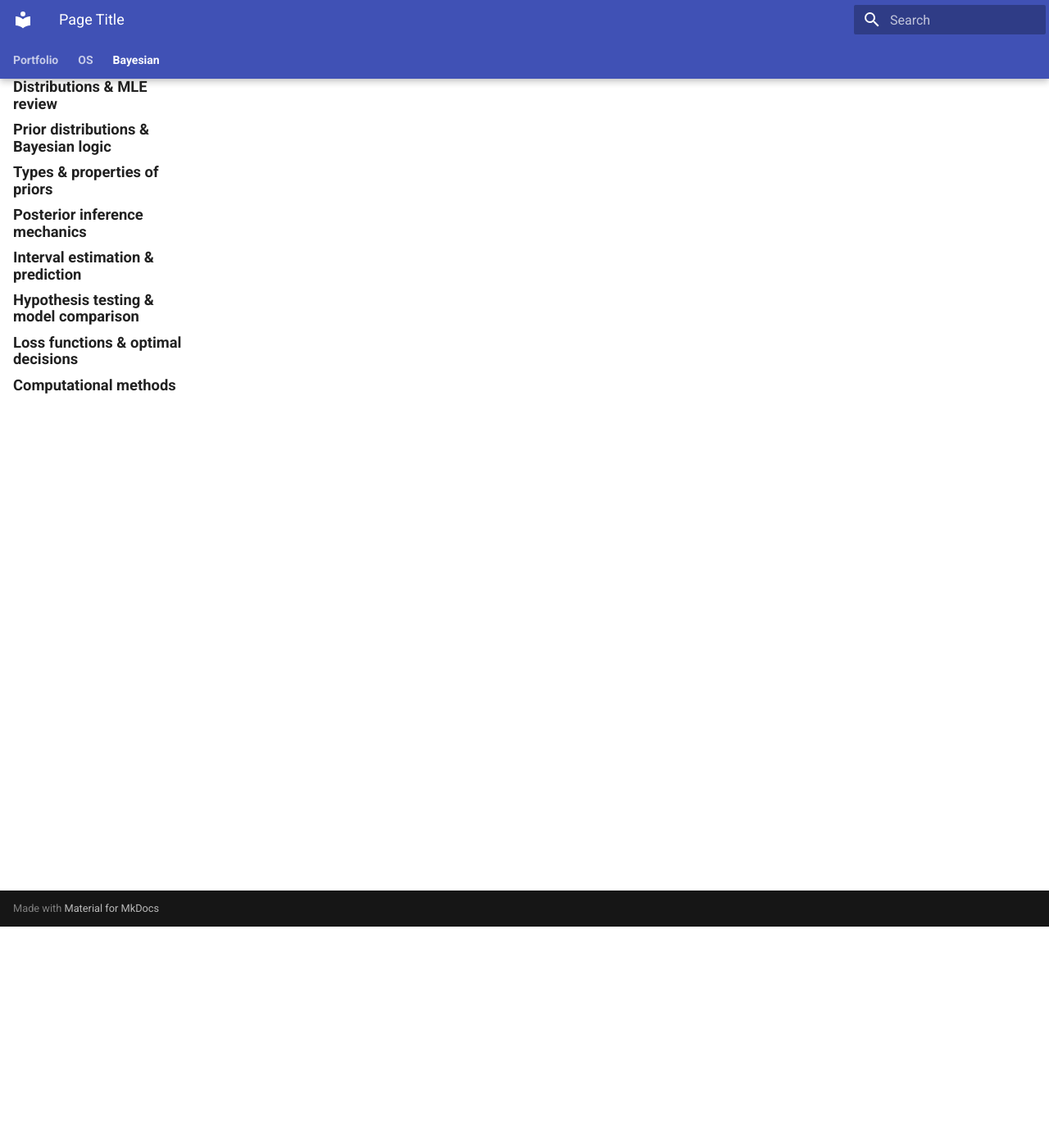
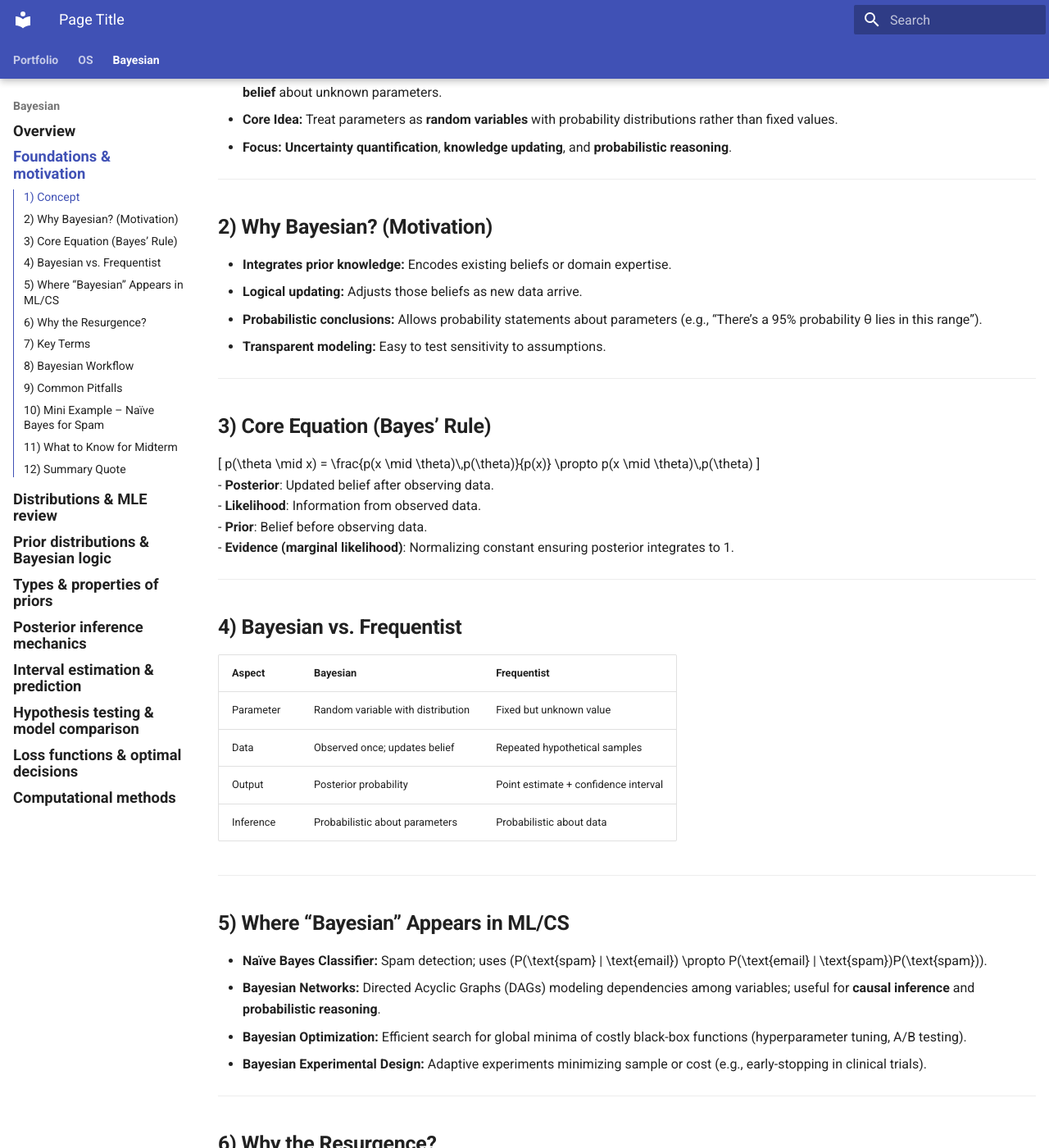
Before and after one commit to Jeongsoo-dev/ML_based_MR_CT_SeriesType_Detection, an MkDocs documentation site: the page built from docs/bayesian/foundations.md, in a window 1280 px wide and 1400 px high, scrolled down 270 px. Shown: the whole window at 82% size. Built offline with MkDocs 1.6.1 and Material for MkDocs 9.7.7, drawn with Linux system fonts in a browser that asks for light colours; some of the changed text lies outside the part shown.

Commit message:
Update foundations.md

```diff
--- a/docs/bayesian/foundations.md
+++ b/docs/bayesian/foundations.md
@@ -3,7 +3,105 @@ title: "Page Title"
 hide:
   - title
 ---
+# Bayesian Analysis : 1. Bayesian foundations and motivation
+**Author:** Jeongsoo Pang
 
-# Page Title
+## **1) Concept**
+- **Bayesian Statistical Inference:** A framework that uses **Bayes’ Rule** to combine **prior knowledge** with **observed data**, forming a **posterior belief** about unknown parameters.
+- **Core Idea:** Treat parameters as **random variables** with probability distributions rather than fixed values.
+- **Focus:** **Uncertainty quantification**, **knowledge updating**, and **probabilistic reasoning**.
 
-_Work-in-progress._
+---
+
+## **2) Why Bayesian? (Motivation)**
+- **Integrates prior knowledge:** Encodes existing beliefs or domain expertise.
+- **Logical updating:** Adjusts those beliefs as new data arrive.
+- **Probabilistic conclusions:** Allows probability statements about parameters (e.g., “There’s a 95% probability θ lies in this range”).
+- **Transparent modeling:** Easy to test sensitivity to assumptions.
+
+---
+
+## **3) Core Equation (Bayes’ Rule)**
+\[
+p(\theta \mid x) = \frac{p(x \mid \theta)\,p(\theta)}{p(x)} \propto p(x \mid \theta)\,p(\theta)
+\]
+- **Posterior**: Updated belief after observing data.
+- **Likelihood**: Information from observed data.
+- **Prior**: Belief before observing data.
+- **Evidence (marginal likelihood)**: Normalizing constant ensuring posterior integrates to 1.
+
+---
+
+## **4) Bayesian vs. Frequentist**
+| **Aspect** | **Bayesian** | **Frequentist** |
+|-------------|---------------|----------------|
+| Parameter | Random variable with distribution | Fixed but unknown value |
+| Data | Observed once; updates belief | Repeated hypothetical samples |
+| Output | Posterior probability | Point estimate + confidence interval |
+| Inference | Probabilistic about parameters | Probabilistic about data |
+
+---
+
+## **5) Where “Bayesian” Appears in ML/CS**
+- **Naïve Bayes Classifier:** Spam detection; uses \(P(\text{spam} | \text{email}) \propto P(\text{email} | \text{spam})P(\text{spam})\).
+- **Bayesian Networks:** Directed Acyclic Graphs (DAGs) modeling dependencies among variables; useful for **causal inference** and **probabilistic reasoning**.
+- **Bayesian Optimization:** Efficient search for global minima of costly black-box functions (hyperparameter tuning, A/B testing).
+- **Bayesian Experimental Design:** Adaptive experiments minimizing sample or cost (e.g., early-stopping in clinical trials).
+
+---
+
+## **6) Why the Resurgence?**
+- **Computational Power:** GPUs and MCMC algorithms make complex Bayesian models practical.
+- **Cultural Shift:** Acceptance of subjective priors and probabilistic thinking.
+- **Educational Change:** Modern statistics courses incorporate Bayesian reasoning.
+
+---
+
+## **7) Key Terms**
+- **Prior \(p(\theta)\):** Belief about θ before seeing data.
+- **Likelihood \(p(x|\theta)\):** Probability of data given θ.
+- **Posterior \(p(\theta|x)\):** Updated belief after seeing data.
+- **Evidence \(p(x)\):** Normalizing term for comparison across models.
+- **Predictive Distribution \(p(x_{new}|x)\):** Predicts unseen data, integrating over parameter uncertainty.
+
+---
+
+## **8) Bayesian Workflow**
+1. **Specify Prior:** Choose distribution for parameter θ.
+2. **Select Likelihood:** Define model generating data.
+3. **Compute Posterior:** Combine prior and likelihood via Bayes’ rule.
+4. **Summarize Inference:** Use MAP, posterior mean, variance, or credible intervals.
+5. **Make Decisions:** Apply posterior to decision problems (e.g., minimize expected loss).
+
+---
+
+## **9) Common Pitfalls**
+- **Overly strong priors:** Can dominate data when sample size is small.
+- **Improper priors:** May cause invalid posteriors (non-integrable).
+- **Computational complexity:** High-dimensional models often need approximation (Monte Carlo, Variational Inference).
+- **Model checking:** Always perform posterior predictive checks.
+
+---
+
+## **10) Mini Example – Naïve Bayes for Spam**
+\[
+P(\text{spam} \mid \text{email}) \propto P(\text{email} \mid \text{spam})P(\text{spam})
+\]
+- **Assumption:** Words are conditionally independent given class.
+- **Result:** Fast training, interpretable features, still used for baseline text classification.
+
+---
+
+## **11) What to Know for Midterm**
+- Be able to **state and interpret Bayes’ Rule**.
+- Understand **difference between Bayesian and Frequentist inference**.
+- Explain **why Bayesian inference is powerful** (updates beliefs, quantifies uncertainty).
+- Know **applications in ML**: Naïve Bayes, Bayesian networks, optimization.
+- Understand **reason for resurgence**: computation + flexibility + interpretability.
+
+---
+
+## **12) Summary Quote**
+> *Bayesian inference formalizes learning from data by updating prior beliefs with evidence to obtain a posterior. It enables rational, probabilistic reasoning for real-world uncertainty — foundational to modern machine learning and decision-making.*
+
+---
```
